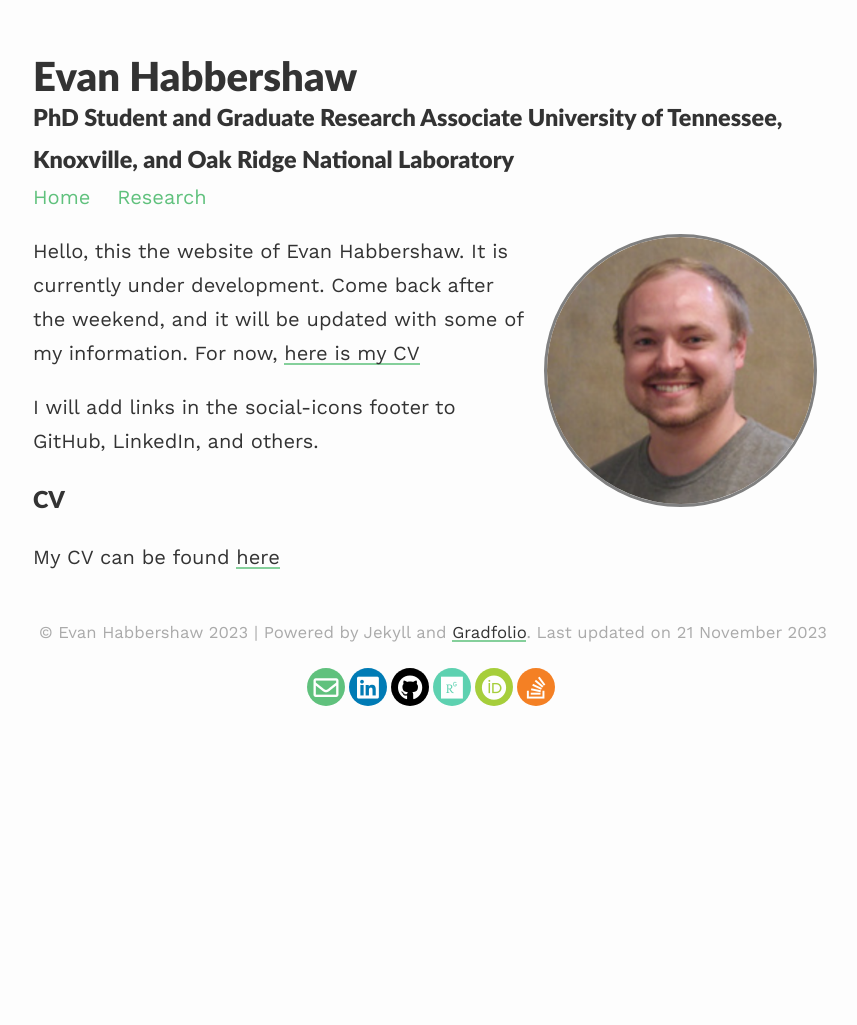
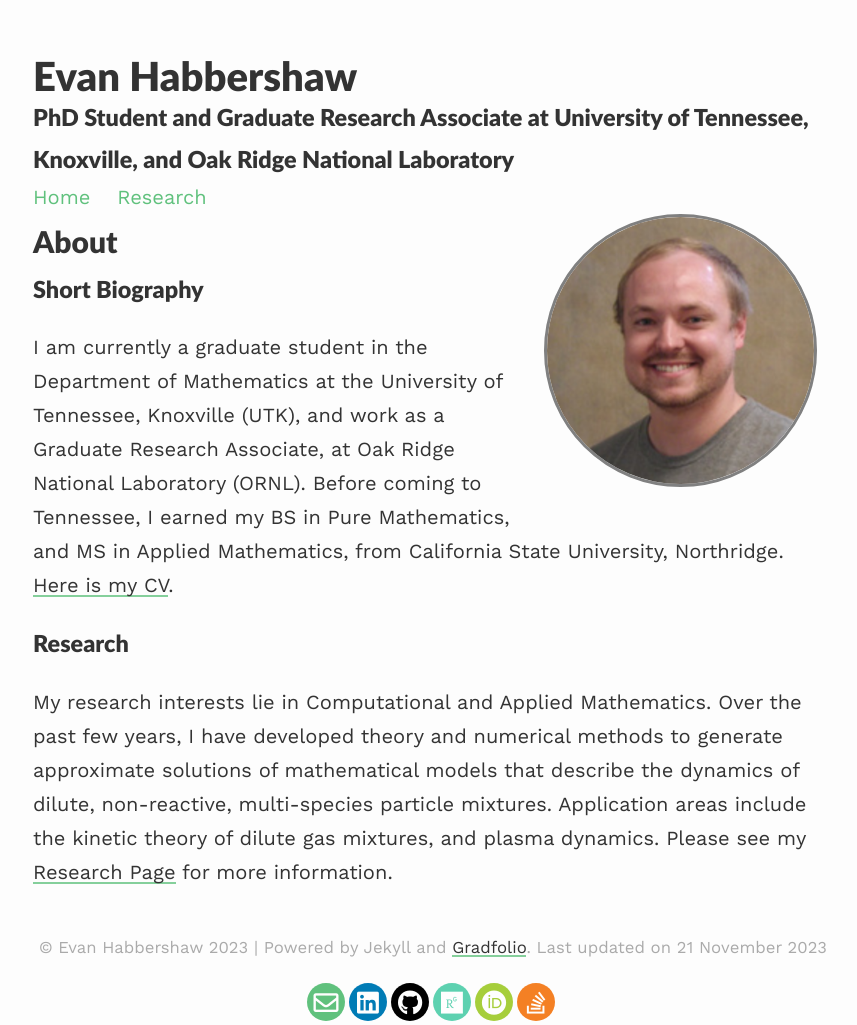
Before and after one commit to evanhabbershaw/evanhabbershaw.github.io, a Jekyll site: the page built from index.md, in a window 1280 px wide. Shown: the whole page, without its empty margins (207-1064 px from the left). Built offline with Jekyll 4.4.1, drawn with Linux system fonts in a browser that asks for light colours; nearby versions of some CDN libraries; before the commit the page ends 980 px from its top, so only the background shows below that.

Commit message:
updated information, added CV page

```diff
--- a/_config.yml
+++ b/_config.yml
@@ -1,6 +1,6 @@
 ### your site title here
 title: Evan Habbershaw
-description: PhD Student and Graduate Research Associate University of Tennessee, Knoxville, and Oak Ridge National Laboratory
+description: PhD Student and Graduate Research Associate at University of Tennessee, Knoxville, and Oak Ridge National Laboratory
 
 baseurl: "" #name of GitHub repository
 url: "" #custom url to be used instead of GitHub repository
--- a/index.md
+++ b/index.md
@@ -7,10 +7,12 @@ profile:
 published: true
 ---
 
-Hello, this the website of Evan Habbershaw. It is currently under development. Come back after the weekend, and it will be updated with some of my information. For now, [here is my CV](https://github.com/evanhabbershaw/evanhabbershaw.github.io/blob/master/files/CV/vitae.pdf)
+## About
 
-I will add links in the social-icons footer to GitHub, LinkedIn, and others.
+### Short Biography
 
-### CV
+I am currently a graduate student in the Department of Mathematics at the University of Tennessee, Knoxville (UTK), and work as a Graduate Research Associate, at Oak Ridge National Laboratory (ORNL). Before coming to Tennessee, I earned my BS in Pure Mathematics, and MS in Applied Mathematics, from California State University, Northridge. [Here is my CV](https://github.com/evanhabbershaw/evanhabbershaw.github.io/blob/master/files/CV/vitae.pdf).
 
-My CV can be found [here](https://github.com/evanhabbershaw/evanhabbershaw.github.io/blob/master/files/CV/vitae.pdf)
+### Research
+
+My research interests lie in Computational and Applied Mathematics. Over the past few years, I have developed theory and numerical methods to generate approximate solutions of mathematical models that describe the dynamics of dilute, non-reactive, multi-species particle mixtures. Application areas include the kinetic theory of dilute gas mixtures, and plasma dynamics. Please see my [Research Page](https://evanhabbershaw.github.io/research/) for more information.
```
Also changed, not shown: _pages/cv.md (added, +27 -0 lines), _pages/research.md (+5 -3 lines).
